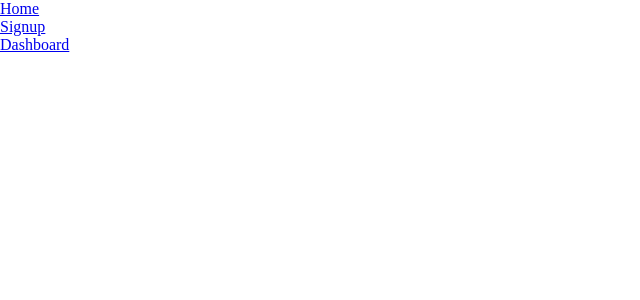
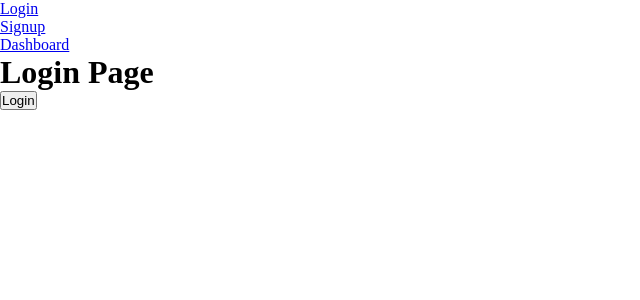
Before and after one commit to bluesproutllc/instaTrainer, a React app: page /login in a window 1280 px wide. Shown: the top 300 px of the page, without its empty margins (0-640 px from the left). Built offline with nearby package versions, Linux system fonts and the light colour scheme.

Commit message:
finish setting up restricted login and signup routes, private dashboard route

```diff
--- a/src/App.js
+++ b/src/App.js
@@ -3,9 +3,11 @@ import {
   BrowserRouter as Router,
   Switch,
   Route,
-  Link
+  Link,
+  Redirect
 } from "react-router-dom";
 import PrivateRoute from './routes/PrivateRoute.jsx';
+import PublicRoute from './routes/PublicRoute.jsx';
 
 import Client from './components/Client.jsx';
 import Trainer from './components/Trainer.jsx';
@@ -20,17 +22,11 @@ function App() {
         <nav>
           <ul>
             <li>
-              <Link to="/">Home</Link>
+              <Link to="/login">Login</Link>
             </li>
             <li>
               <Link to="/signup">Signup</Link>
             </li>
-            {/* <li>
-              <Link to="/client/dashboard">Client</Link>
-            </li>
-            <li>
-              <Link to="/trainer/dashboard">Trainer</Link>
-            </li> */}
             <li>
               <Link to="/dashboard">Dashboard</Link>
             </li>
@@ -38,15 +34,11 @@ function App() {
         </nav>
 
         <Switch>
-          {/* restricted login route */}
           <Route exact path="/">
-            <Login />
+            <Redirect to="/login"/>
           </Route>
-          {/* restricted signup route */}
-          <Route path="/signup">
-            <Signup />
-          </Route>
-          {/* private dashboard route */}
+          <PublicRoute component={Login} restricted={true} path="/login" />
+          <PublicRoute component={Signup} restricted={true} path="/Signup" />
           <PrivateRoute component={Dashboard} path="/dashboard"/>
         </Switch>
       </div>
--- a/src/components/Dashboard.jsx
+++ b/src/components/Dashboard.jsx
@@ -1,16 +1,13 @@
 import React, { Fragment, useState, useEffect } from 'react';
 import Client from './Client.jsx';
 import Trainer from './Trainer.jsx';
+import { isTrainer } from '../utils.js'
 
 function Dashboard() {
-  const getUserType = () => {
-    return 'client';
-    return 'trainer';
-  }
   return (
     <div>
       <h1>Dashboard Page</h1>
-      {(getUserType() === 'client') ? <Client /> : <Trainer />}
+      {(isTrainer() ? <Trainer /> : <Client />)}
     </div>
   )
 }
--- a/src/components/Login.jsx
+++ b/src/components/Login.jsx
@@ -1,8 +1,28 @@
 import React, { Fragment, useState, useEffect } from 'react';
 function Login() {
+  const login = () => {
+    console.log('login was clicked');
+    fetch('/api/auth/signin', {
+      method: 'POST',
+      body: JSON.stringify({
+        userType: 'trainer',
+        username: 'trainer1',
+        password: '1234',
+      }),
+      headers: {
+        'Content-Type': 'application/json',
+      },
+    })
+      .then((res) => res.text())
+      .then((response) => {
+        console.log('response from login method: ', response);
+      })
+      .catch((err) => console.log(err));
+  }
   return (
     <div>
       <h1>Login Page</h1>
+      <button onClick={login}>Login</button>
     </div>
   )
 }
--- a/src/routes/PrivateRoute.jsx
+++ b/src/routes/PrivateRoute.jsx
@@ -1,20 +1,14 @@
 
 import React from 'react';
 import { Route, Redirect } from 'react-router-dom';
-import Cookies from 'js-cookie';
+import { isLoggedIn } from '../utils.js';
 
 const PrivateRoute = ({component: Component, ...rest}) => {
-  // returns ssid value or undefined
-  const isLoggedIn = () => {
-    return Cookies.get('ssid');
-  }
   return (
       // Show the component only when the user is logged in
       // Otherwise, redirect the user to /signin page
       <Route {...rest} render={props => (
-          isLoggedIn() ?
-              <Component {...props} />
-          : <Redirect to="/signup" />
+          isLoggedIn() ? <Component {...props} /> : <Redirect to="/login" />
       )} />
   );
 };
--- a/src/routes/PublicRoute.jsx
+++ b/src/routes/PublicRoute.jsx
@@ -1,19 +1,16 @@
 
 import React from 'react';
 import { Route, Redirect } from 'react-router-dom';
+import { isLoggedIn } from '../utils.js';
 
-const PrivateRoute = ({component: Component, ...rest}) => {
-  const userType = 'client';
+const PublicRoute = ({component: Component, restricted, ...rest}) => {
   return (
-
       // Show the component only when the user is logged in
       // Otherwise, redirect the user to /signin page
       <Route {...rest} render={props => (
-          (userType === 'client')?
-              <Component {...props} />
-          : <Redirect to="/signin" />
+          isLoggedIn() && restricted ? <Redirect to="/dashboard" /> : <Component {...props} />
       )} />
   );
 };
 
-export default PrivateRoute;
+export default PublicRoute;
--- /dev/null
+++ b/src/utils.js
@@ -0,0 +1,9 @@
+import Cookies from 'js-cookie';
+
+export const isLoggedIn = () => {
+  return Cookies.get('ssid');
+}
+
+export const isTrainer = () => {
+  return Cookies.get('ssid').includes('trainer');
+}
```
